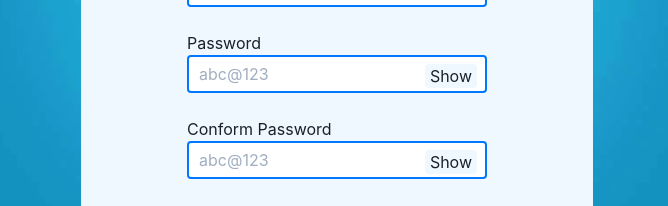
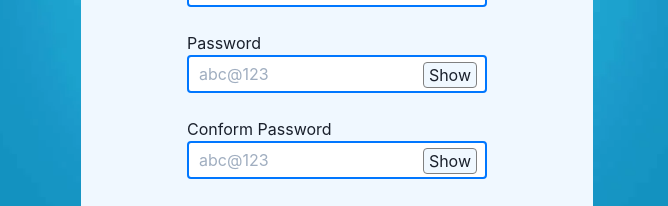
Before and after one commit to RudraDdas/chatapplication, a React (Create React App) app in the folder frontend/: page / in a window 1280 px wide. Shown: the part 323-529 px from the top of the page, without its empty margins (303-971 px from the left). Built offline with nearby package versions, Linux system fonts and the light colour scheme.

Commit message:
minor css modification in hide_show btn frontend

```diff
--- a/frontend/src/App.css
+++ b/frontend/src/App.css
@@ -114,6 +114,7 @@
   border-radius: 4px;
   background-color: aliceblue;
   padding: 0 5px;
+  border: 1px solid gray;
 }
 .inputfields {
   border-radius: 4px;
```
